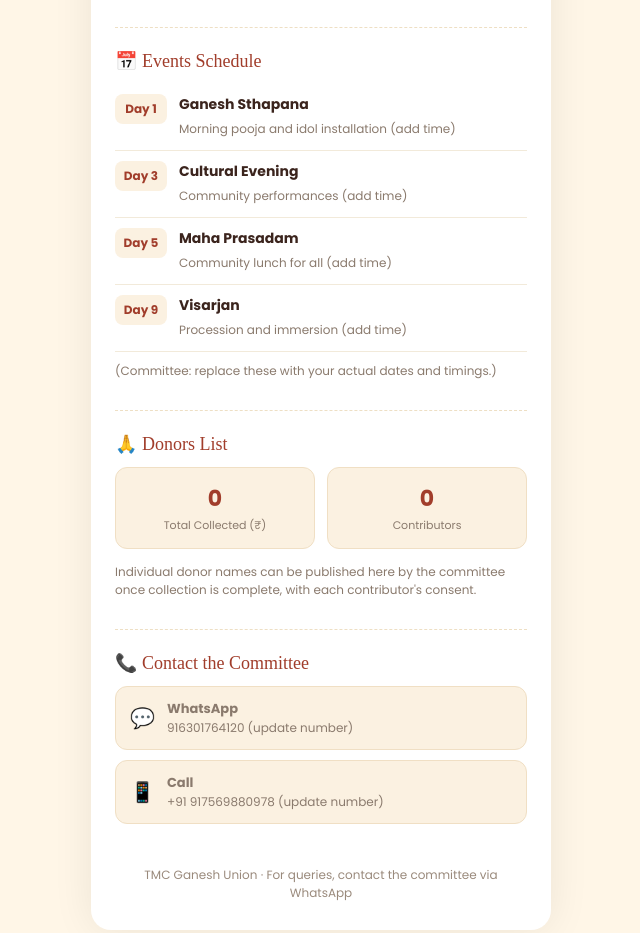
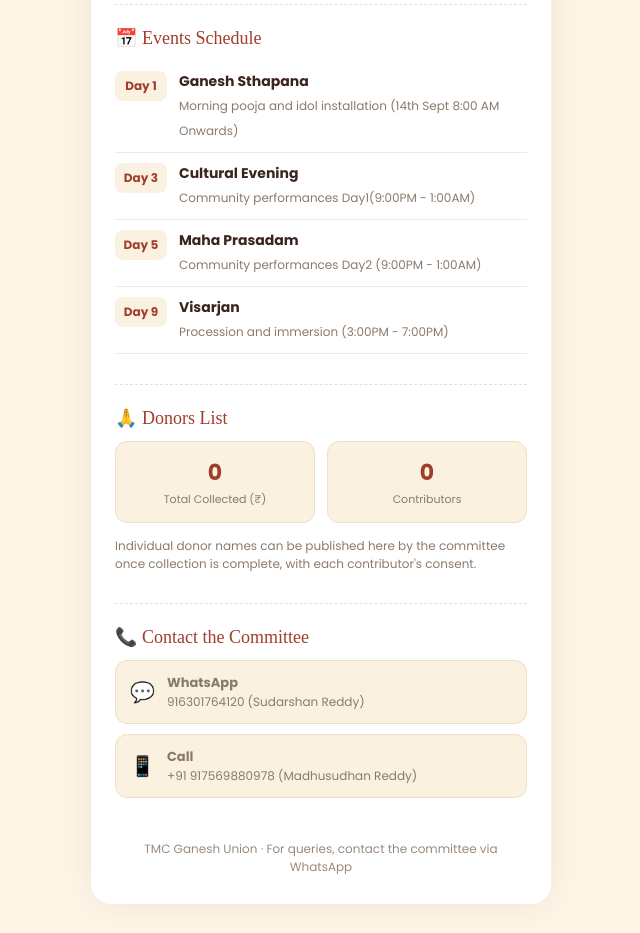
Before and after one commit to suryareddytadipatri/tmc-ganesh-union-app, a website: page public/index.html in a window 1280 px wide. Shown: the part 1201-2134 px from the top of the page, without its empty margins (319-959 px from the left). Drawn offline with Linux system fonts and the light colour scheme; no server answers; a web font is replaced by a local one.

Commit message:
Update event details and contact information

```diff
--- a/public/index.html
+++ b/public/index.html
@@ -369,7 +369,7 @@
     <div class="slide slide-2">
       <div class="slide-icon">📅</div>
       <div class="slide-title">Celebrations Begin Soon</div>
-      <div class="slide-sub">(Committee: add pandal address and daily pooja timings here)</div>
+      <div class="slide-sub">(Kotla Veedhi Ganesh Celebrations September 14th to 16th)</div>
     </div>
     <div class="slide slide-3">
       <div class="slide-icon">💰</div>
@@ -394,7 +394,7 @@
         pandal setup, decorations, daily pooja, prasadam, and visarjan — are made
         possible by contributions from our community. Every amount, big or
         small, helps. <br><br>
-        <em>(Committee: edit this paragraph with your actual event details before publishing.)</em>
+        <em>(!! Ganapthi Bappa Moriya !!)</em>
       </div>
 
       <form id="donationForm">
@@ -425,21 +425,21 @@
       <div class="section-title">📅 Events Schedule</div>
       <div class="event-item">
         <div class="event-date">Day&nbsp;1</div>
-        <div class="event-info"><b>Ganesh Sthapana</b><span>Morning pooja and idol installation (add time)</span></div>
+        <div class="event-info"><b>Ganesh Sthapana</b><span>Morning pooja and idol installation (14th Sept 8:00 AM Onwards)</span></div>
       </div>
       <div class="event-item">
         <div class="event-date">Day&nbsp;3</div>
-        <div class="event-info"><b>Cultural Evening</b><span>Community performances (add time)</span></div>
+        <div class="event-info"><b>Cultural Evening</b><span>Community performances Day1(9:00PM - 1:00AM)</span></div>
       </div>
       <div class="event-item">
         <div class="event-date">Day&nbsp;5</div>
-        <div class="event-info"><b>Maha Prasadam</b><span>Community lunch for all (add time)</span></div>
+        <div class="event-info"><b>Maha Prasadam</b><span>Community performances Day2 (9:00PM - 1:00AM)</span></div>
       </div>
       <div class="event-item">
         <div class="event-date">Day&nbsp;9</div>
-        <div class="event-info"><b>Visarjan</b><span>Procession and immersion (add time)</span></div>
+        <div class="event-info"><b>Visarjan</b><span>Procession and immersion (3:00PM - 7:00PM)</span></div>
       </div>
-      <div class="donor-note" style="margin-top:10px;">(Committee: replace these with your actual dates and timings.)</div>
+      <div class="donor-note" style="margin-top:10px;"></div>
     </div>
 
     <div class="section" id="donors">
@@ -461,11 +461,11 @@
       <div class="section-title">📞 Contact the Committee</div>
       <a class="contact-card" href="https://wa.me/916301764120" target="_blank" rel="noopener">
         <span class="icon">💬</span>
-        <span><b>WhatsApp</b><span>916301764120 (update number)</span></span>
+        <span><b>WhatsApp</b><span>916301764120 (Sudarshan Reddy)</span></span>
       </a>
       <a class="contact-card" href="tel:+917569880978">
         <span class="icon">📱</span>
-        <span><b>Call</b><span>+91 917569880978 (update number)</span></span>
+        <span><b>Call</b><span>+91 917569880978 (Madhusudhan Reddy)</span></span>
       </a>
     </div>
 
```
